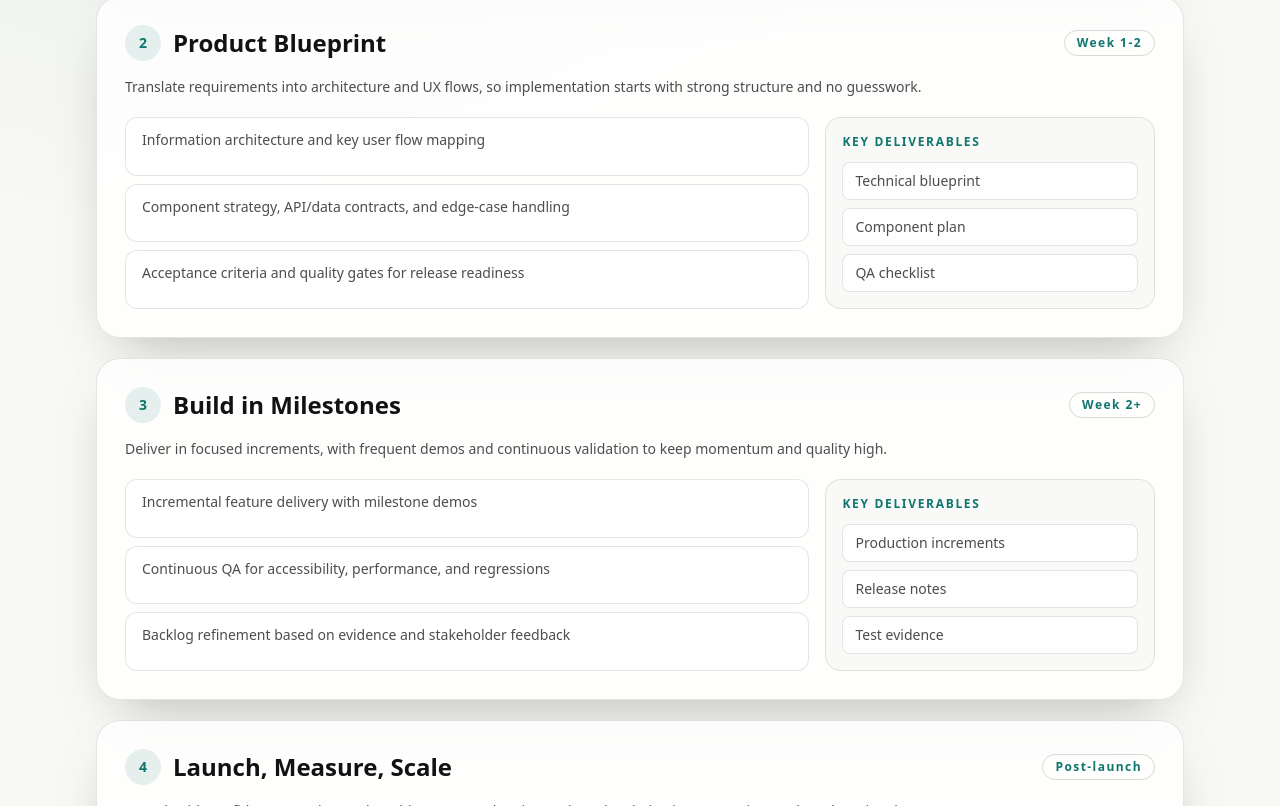
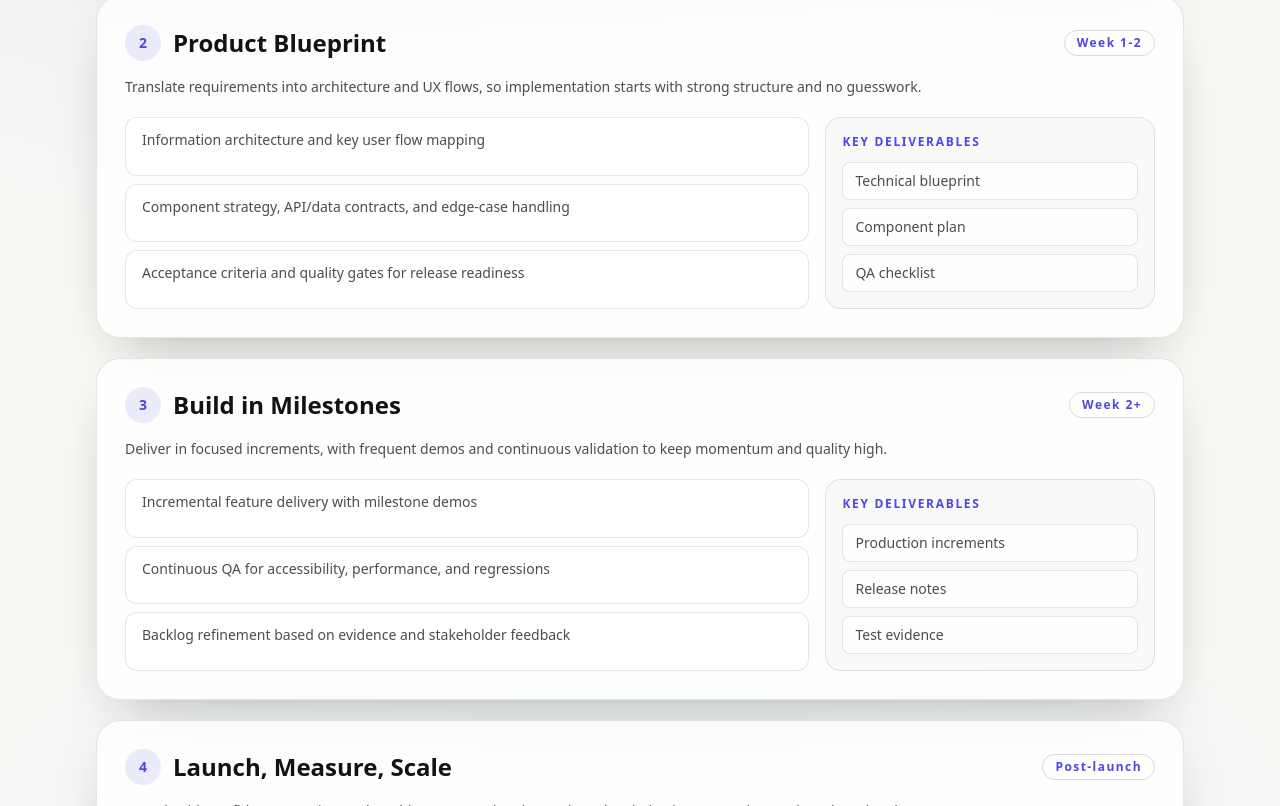
Before and after one commit to mertcanozkan/mertozkan, a Next.js app: page /process in a window 1280 px wide. Shown: the part 1014-1820 px from the top of the page. Built offline with nearby package versions, Linux system fonts and the light colour scheme.

Commit message:
Add rich accent colors and Testimonials section

```diff
--- a/app/globals.css
+++ b/app/globals.css
@@ -21,26 +21,28 @@ html {
 body {
   margin: 0;
   background:
-    radial-gradient(circle at 18% 12%, rgba(15, 118, 110, 0.11), transparent 34%),
-    radial-gradient(circle at 90% 10%, rgba(10, 10, 10, 0.08), transparent 24%),
+    radial-gradient(circle at 18% 12%, rgba(79, 70, 229, 0.14), transparent 34%),
+    radial-gradient(circle at 90% 10%, rgba(236, 72, 153, 0.12), transparent 28%),
+    radial-gradient(circle at 50% 80%, rgba(14, 165, 233, 0.1), transparent 35%),
     #f8f8f5;
   color: #121212;
 }
 
 html.dark body {
   background:
-    radial-gradient(circle at 16% 12%, rgba(20, 184, 166, 0.16), transparent 34%),
-    radial-gradient(circle at 88% 8%, rgba(148, 163, 184, 0.1), transparent 22%),
+    radial-gradient(circle at 16% 12%, rgba(99, 102, 241, 0.2), transparent 34%),
+    radial-gradient(circle at 88% 8%, rgba(236, 72, 153, 0.18), transparent 28%),
+    radial-gradient(circle at 50% 80%, rgba(14, 165, 233, 0.15), transparent 35%),
     #0d1114;
   color: #edf2f1;
 }
 
 ::selection {
-  background: rgba(15, 118, 110, 0.2);
+  background: rgba(79, 70, 229, 0.2);
 }
 
 html.dark ::selection {
-  background: rgba(45, 212, 191, 0.28);
+  background: rgba(99, 102, 241, 0.3);
 }
 
 .skip-link {
@@ -67,7 +69,7 @@ html.dark .skip-link {
 }
 
 :focus-visible {
-  outline: 3px solid #0f766e;
+  outline: 3px solid #4F46E5;
   outline-offset: 3px;
 }
 
--- a/app/page.tsx
+++ b/app/page.tsx
@@ -9,6 +9,7 @@ import { PerformanceSEOSection } from '@/components/PerformanceSEOSection';
 import { ProcessSection } from '@/components/ProcessSection';
 import { ProjectsSection } from '@/components/ProjectsSection';
 import { ServicesSection } from '@/components/ServicesSection';
+import { TestimonialsSection } from '@/components/TestimonialsSection';
 import { ThemeToggleButton } from '@/components/ThemeToggleButton';
 import { UIEngineeringSection } from '@/components/UIEngineeringSection';
 
@@ -60,6 +61,7 @@ export default function HomePage() {
       <LongTermProductSupportSection />
       <ProjectsSection />
       <ProcessSection />
+      <TestimonialsSection />
       <ContactSection />
       <ThemeToggleButton />
       <BackToTopButton />
--- a/components/ProcessSection.tsx
+++ b/components/ProcessSection.tsx
@@ -1,6 +1,6 @@
 import Link from 'next/link';
 import { Reveal } from '@/components/Reveal';
-import { processSteps, testimonials } from '@/lib/portfolio-data';
+import { processSteps } from '@/lib/portfolio-data';
 
 export function ProcessSection() {
   return (
@@ -19,8 +19,8 @@ export function ProcessSection() {
           </Link>
         </Reveal>
 
-        <div className="mt-10 grid gap-8 lg:grid-cols-[1.2fr_0.8fr]">
-          <div className="grid gap-4">
+        <div className="mt-12 mx-auto max-w-3xl">
+          <div className="grid gap-6">
             {processSteps.map((step, index) => (
               <Reveal key={step.title} delay={90 * index}>
                 <article className="panel flex gap-4 p-5">
@@ -35,20 +35,6 @@ export function ProcessSection() {
               </Reveal>
             ))}
           </div>
-
-          <Reveal delay={220}>
-            <div className="panel h-full p-6">
-              <h3 className="font-[var(--font-heading)] text-xl font-semibold">Client Feedback</h3>
-              <div className="mt-5 space-y-4">
-                {testimonials.map((item) => (
-                  <blockquote key={item.author} className="rounded-2xl border border-black/10 bg-white/70 p-4">
-                    <p className="text-sm text-ink/75">“{item.quote}”</p>
-                    <footer className="mt-3 text-xs font-semibold tracking-[0.15em] text-accent">{item.author}</footer>
-                  </blockquote>
-                ))}
-              </div>
-            </div>
-          </Reveal>
         </div>
       </div>
     </section>
--- /dev/null
+++ b/components/TestimonialsSection.tsx
@@ -0,0 +1,32 @@
+import { Reveal } from '@/components/Reveal';
+import { testimonials } from '@/lib/portfolio-data';
+
+export function TestimonialsSection() {
+  return (
+    <section id="testimonials" aria-labelledby="testimonials-title" className="py-24 bg-black/[0.02] dark:bg-white/[0.02]">
+      <div className="section-shell">
+        <Reveal>
+          <h2 id="testimonials-title" className="section-heading font-[var(--font-heading)] text-center">
+            Client Feedback
+          </h2>
+          <p className="section-subtitle text-center mx-auto max-w-2xl">
+            What partners and clients say about the collaboration and results.
+          </p>
+        </Reveal>
+
+        <div className="mt-16 grid gap-8 md:grid-cols-2 lg:max-w-5xl lg:mx-auto">
+          {testimonials.map((item, index) => (
+            <Reveal key={item.author} delay={100 * index}>
+              <blockquote className="panel h-full p-8 flex flex-col justify-between">
+                <p className="text-lg text-ink/80 leading-relaxed font-medium">“{item.quote}”</p>
+                <footer className="mt-8 text-sm font-semibold tracking-[0.15em] text-accent uppercase">
+                  {item.author}
+                </footer>
+              </blockquote>
+            </Reveal>
+          ))}
+        </div>
+      </div>
+    </section>
+  );
+}
--- a/lib/portfolio-data.ts
+++ b/lib/portfolio-data.ts
@@ -52,6 +52,7 @@ export const navItems = [
   { label: 'Services', href: '#services' },
   { label: 'Projects', href: '#projects' },
   { label: 'Process', href: '#process' },
+  { label: 'Client Feedback', href: '#testimonials' },
   { label: 'Contact', href: '#contact' }
 ];
 
--- a/tailwind.config.ts
+++ b/tailwind.config.ts
@@ -12,7 +12,7 @@ const config: Config = {
       colors: {
         canvas: '#f8f8f5',
         ink: '#121212',
-        accent: '#0f766e',
+        accent: '#4f46e5',
         mist: '#d2d8d6'
       },
       animation: {
```
Also changed, not shown: 1 other file (tests, documents, lock files or other folders).
